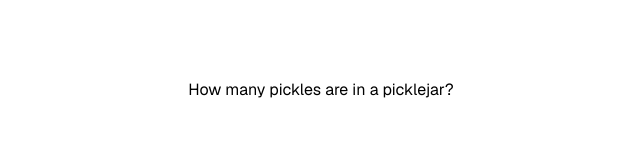
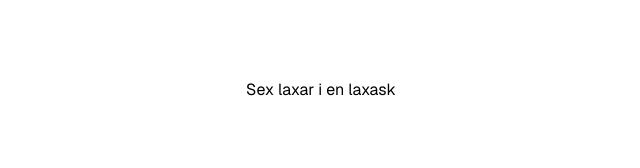
Before and after one commit to Endorze/Thornbound, a Next.js app: page / in a window 1280 px wide. Shown: the top 168 px of the page, without its empty margins (319-959 px from the left). Built offline with nearby package versions, Linux system fonts and the light colour scheme.

Commit message:
fix: Added componentsfolder to avoid all of us accidently creating our own

```diff
--- a/src/app/page.tsx
+++ b/src/app/page.tsx
@@ -1,7 +1,7 @@
 export default function Home() {
   return (
     <div className="grid grid-rows-[20px_1fr_20px] items-center justify-items-center min-h-screen p-8 pb-20 gap-16 sm:p-20 font-[family-name:var(--font-geist-sans)]">
-      <h1>How many pickles are in a picklejar?</h1>
+      <h1>Sex laxar i en laxask</h1>
     </div>
   );
 }
```
